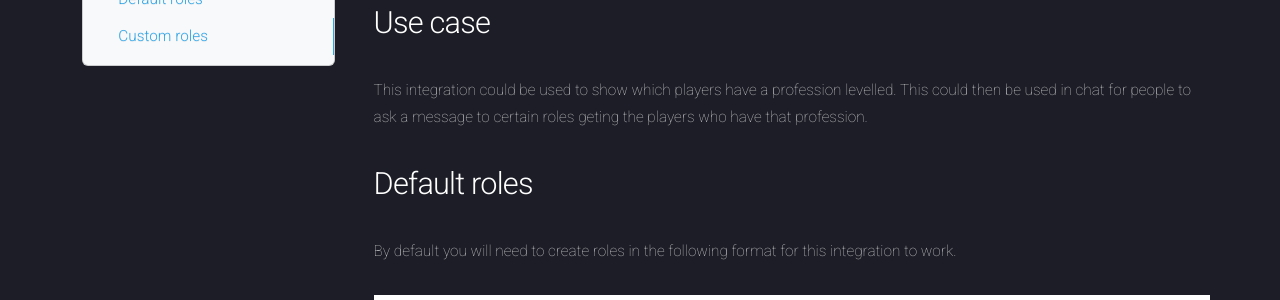
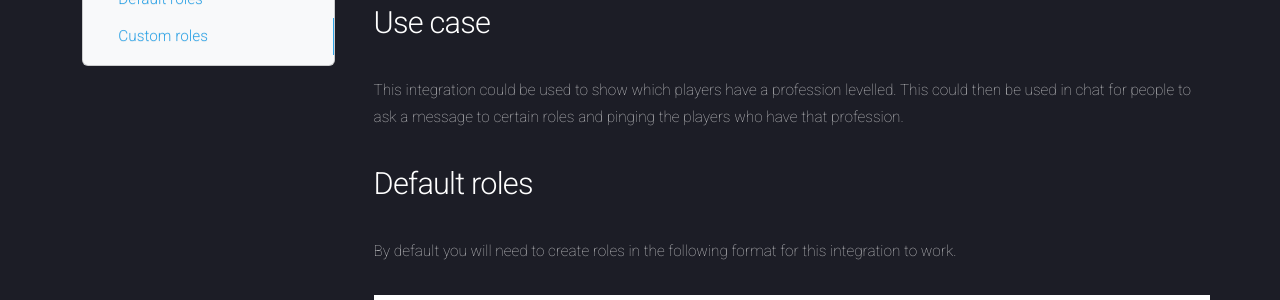
Before and after one commit to TeamJeeves/Jeeves-Bot-Documentation, an MkDocs documentation site: the page built from docs/commands/dashboard/role-management/professions.md, in a window 1280 px wide and 1157 px high. Shown: the part 226-526 px from the top of the window. Built offline with MkDocs 1.6.1, drawn with Linux system fonts in a browser that asks for light colours; nearby versions of some CDN libraries.

Commit message:
Minor update to Professions and Verified

```diff
--- a/docs/commands/dashboard/role-management/professions.md
+++ b/docs/commands/dashboard/role-management/professions.md
@@ -4,7 +4,7 @@ The Professions integration assigns roles based on the primary professions the c
 
 ## Use case
 
-This integration could be used to show which players have a profession levelled. This could then be used in chat for people to ask a message to certain roles geting the players who have that profession.
+This integration could be used to show which players have a profession levelled. This could then be used in chat for people to ask a message to certain roles and pinging the players who have that profession.
 ## Default roles
 
 By default you will need to create roles in the following format for this integration to work.
```
Also changed, not shown: docs/commands/dashboard/role-management/verified.md (+0 -1 lines).
